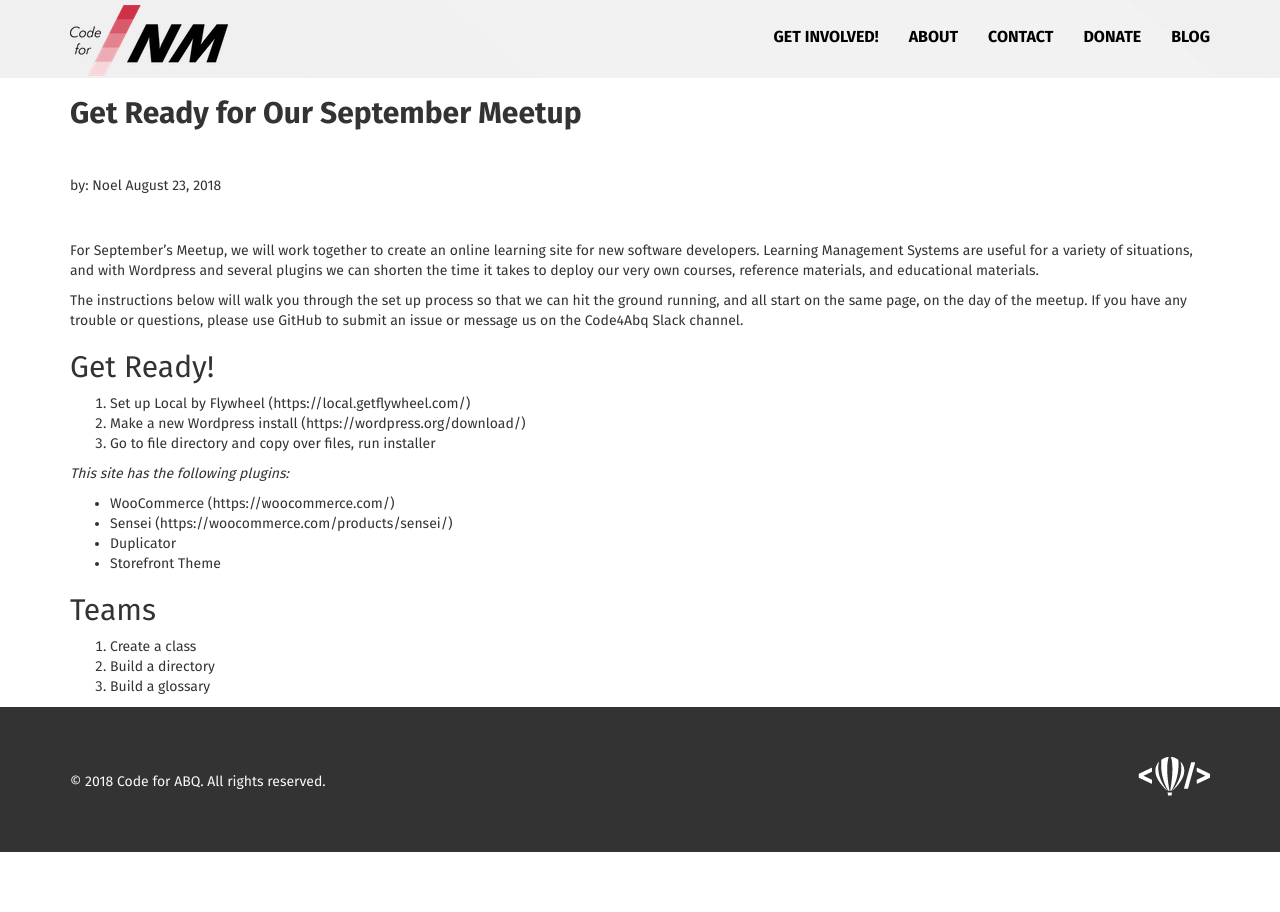
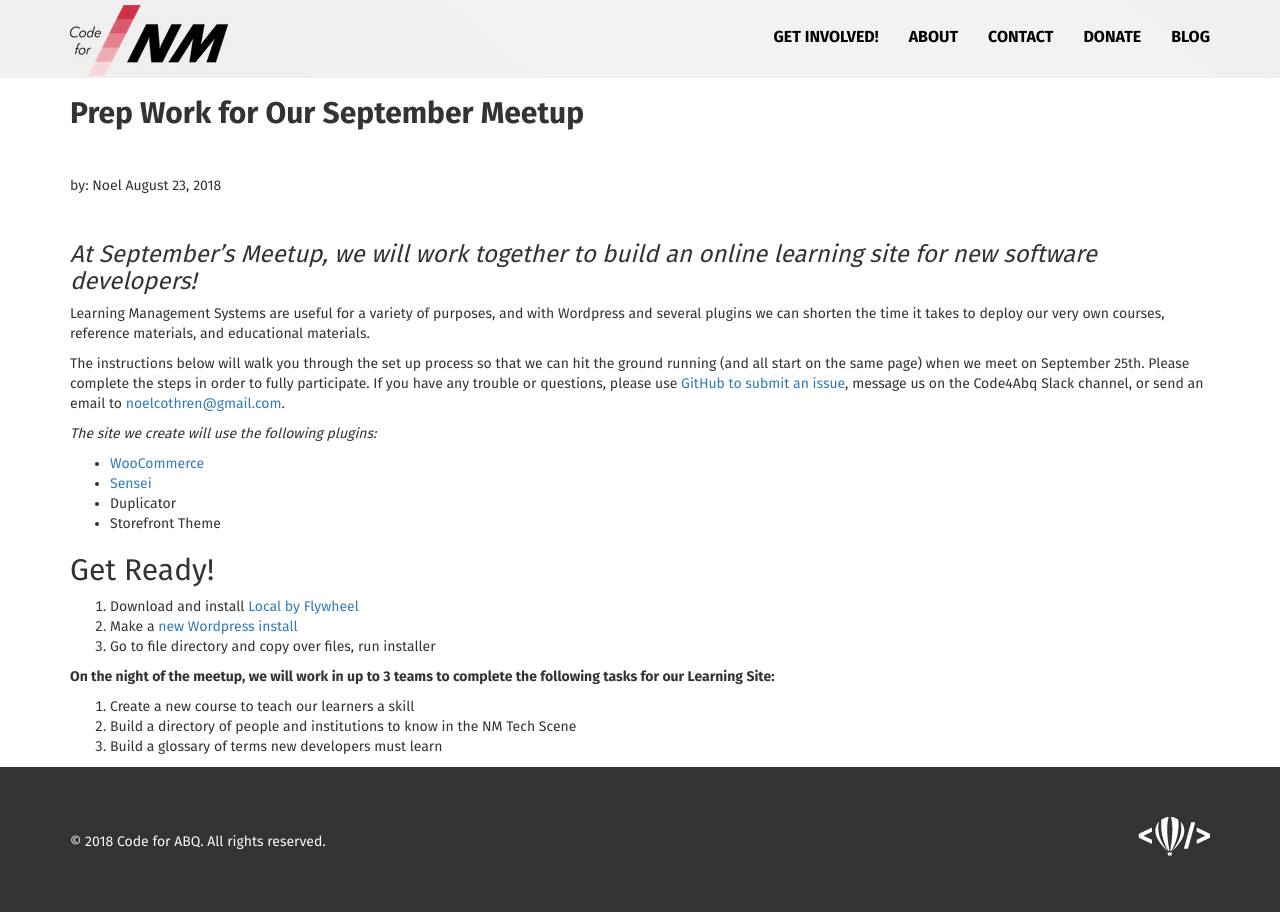
Before and after one commit to ThomasWomack/Code-for-NM, a Jekyll site: the page built from blog/_posts/2018-08-23-september-meetup-instructions.md, in a window 1280 px wide. Built offline with Jekyll 4.4.1, drawn with Linux system fonts in a browser that asks for light colours; nearby versions of some CDN libraries.

Commit message:
editing post

```diff
--- a/blog/_posts/2018-08-23-september-meetup-instructions.md
+++ b/blog/_posts/2018-08-23-september-meetup-instructions.md
@@ -1,26 +1,27 @@
 ---
 layout: post
-title: Get Ready for Our September Meetup
+title: Prep Work for Our September Meetup
 author: Noel
 ---
 
-For September's Meetup, we will work together to create an online learning site for new software developers. Learning Management Systems are useful for a variety of situations, and with Wordpress and several plugins we can shorten the time it takes to deploy our very own courses, reference materials, and educational materials.
+### _At September's Meetup, we will work together to build an online learning site for new software developers!_
 
-The instructions below will walk you through the set up process so that we can hit the ground running, and all start on the same page, on the day of the meetup. If you have any trouble or questions, please use GitHub to submit an issue or message us on the Code4Abq Slack channel.
+Learning Management Systems are useful for a variety of purposes, and with Wordpress and several plugins we can shorten the time it takes to deploy our very own courses, reference materials, and educational materials.
 
-## Get Ready!
-1. Set up Local by Flywheel (https://local.getflywheel.com/)
-2. Make a new Wordpress install (https://wordpress.org/download/)
-3. Go to file directory and copy over files, run installer
+The instructions below will walk you through the set up process so that we can hit the ground running (and all start on the same page) when we meet on September 25th. Please complete the steps in order to fully participate. If you have any trouble or questions, please use [GitHub to submit an issue](https://github.com/codeforabq/Code-for-NM), message us on the Code4Abq Slack channel, or send an email to [noelcothren@gmail.com](mailto:noelcothren@gmail.com).
 
-_This site has the following plugins:_
-- WooCommerce (https://woocommerce.com/)
-- Sensei (https://woocommerce.com/products/sensei/)
+_The site we create will use the following plugins:_
+- [WooCommerce](https://woocommerce.com/)
+- [Sensei](https://woocommerce.com/products/sensei/)
 - Duplicator
 - Storefront Theme
 
+## Get Ready!
+1. Download and install [Local by Flywheel](https://local.getflywheel.com/)
+2. Make a [new Wordpress install](https://wordpress.org/download/)
+3. Go to file directory and copy over files, run installer
 
-## Teams
-1. Create a class
-2. Build a directory
-3. Build a glossary
+**On the night of the meetup, we will work in up to 3 teams to complete the following tasks for our Learning Site:**
+1. Create a new course to teach our learners a skill
+2. Build a directory of people and institutions to know in the NM Tech Scene
+3. Build a glossary of terms new developers must learn
```
